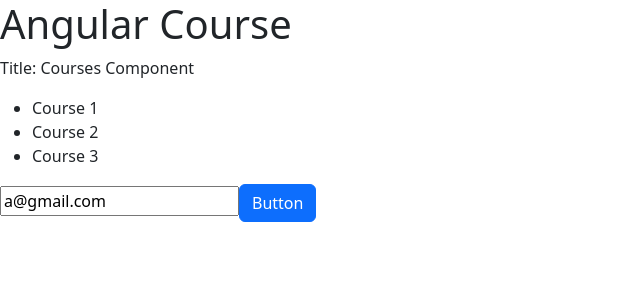
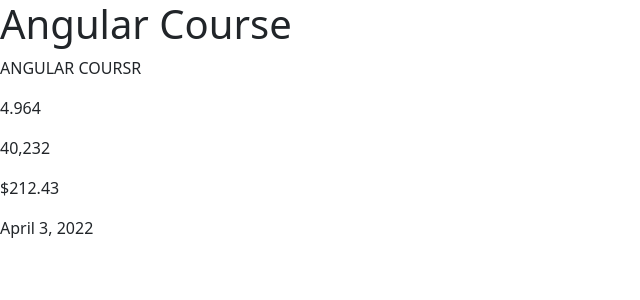
Before and after one commit to codeWithAshith/Angular-Course, an Angular app: page / in a window 1280 px wide. Shown: the top 300 px of the page, without its empty margins (0-640 px from the left). Built offline with nearby package versions, Linux system fonts and the light colour scheme.

Commit message:
08. Pipe

```diff
--- a/src/app/course/course.component.html
+++ b/src/app/course/course.component.html
@@ -1,10 +1,5 @@
-<p>{{ "Title: " + title }}</p>
-<ul>
-  <li *ngFor="let course of courses">
-    {{ course }}
-  </li>
-</ul>
-
-<input type="text" [(ngModel)]="email" />
-
-<button class="btn btn-primary" (click)="onSave()">Button</button>
+<p>{{ course.title | uppercase }}</p>
+<p>{{ course.rating | number }}</p>
+<p>{{ course.students | number }}</p>
+<p>{{ course.price | currency : "USD" : true : "3.2-2" }}</p>
+<p>{{ course.releaseDate | date : "longDate" }}</p>
--- a/src/app/course/course.component.ts
+++ b/src/app/course/course.component.ts
@@ -7,18 +7,11 @@ import { CourseService } from '../course.service';
   styleUrls: ['./course.component.css'],
 })
 export class CourseComponent {
-  title = 'Courses Component';
-  imageUrl = 'https://picsum.photos/200/300';
-  courses;
-
-  email = 'a@gmail.com';
-
-  constructor(courseService: CourseService) {
-    this.courses = courseService.getCourses();
-  }
-
-  onSave() {
-    console.log('Button clicked');
-    console.log(this.email);
-  }
+  course = {
+    title: 'Angular Coursr',
+    rating: 4.9642,
+    students: 40232,
+    price: 212.43,
+    releaseDate: new Date(2022, 3, 3),
+  };
 }
```
